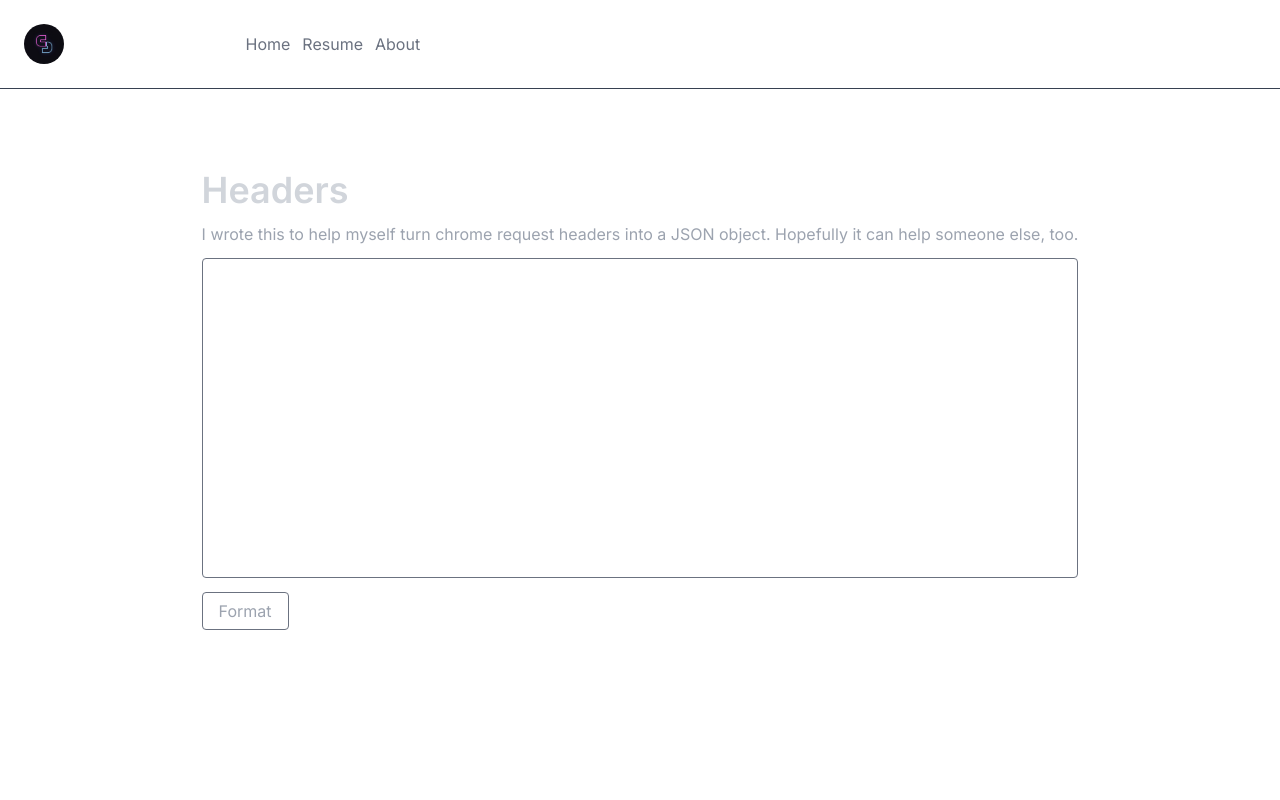
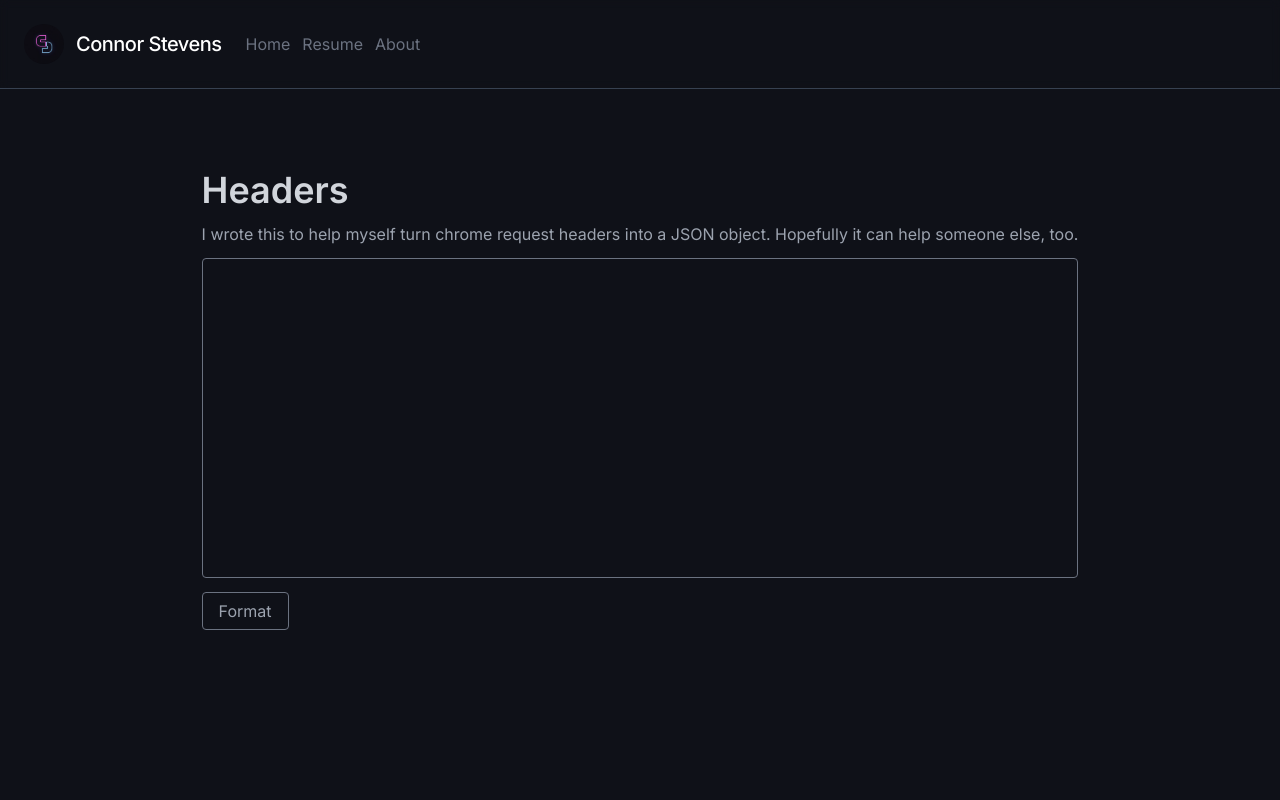
Before and after one commit to cnrstvns/cnrstvns.dev, a Next.js app: page /headers in a window 1280 px wide. Shown: the top 800 px of the page. Built offline with nearby package versions, Linux system fonts and the light colour scheme.

Commit message:
Styling consistency

```diff
--- a/src/app/about/page.js
+++ b/src/app/about/page.js
@@ -7,6 +7,7 @@
   return (
     <>
       <Head title="About — Connor Stevens" />
+
       <div className="flex flex-col p-10 lg:flex-row min-h-screen bg-black items-start md:items-center justify-center space-y-10 lg:space-y-0 lg:space-x-10">
         <Image
           width={224}
--- a/src/app/headers/page.js
+++ b/src/app/headers/page.js
@@ -25,7 +25,8 @@
   return (
     <>
       <Head title="Headers — Connor Stevens" />
-      <main className="flex flex-col items-center min-h-screen px-6 lg:px-32 bg-white text-black bg-black text-white">
+
+      <main className="flex flex-col items-center min-h-screen px-6 lg:px-32 bg-black text-white">
         <div className="m-auto">
           <div className="w-full w-1/2 space-y-3">
             <div className="font-semibold text-gray-300 text-4xl">Headers</div>
--- a/src/app/page.js
+++ b/src/app/page.js
@@ -5,6 +5,7 @@
   return (
     <>
       <Head title="Connor Stevens" />
+
       <main className="flex flex-col pt-20 items-center min-h-screen px-6 lg:px-32 bg-black text-white">
         <div className="m-auto">
           <video
```
